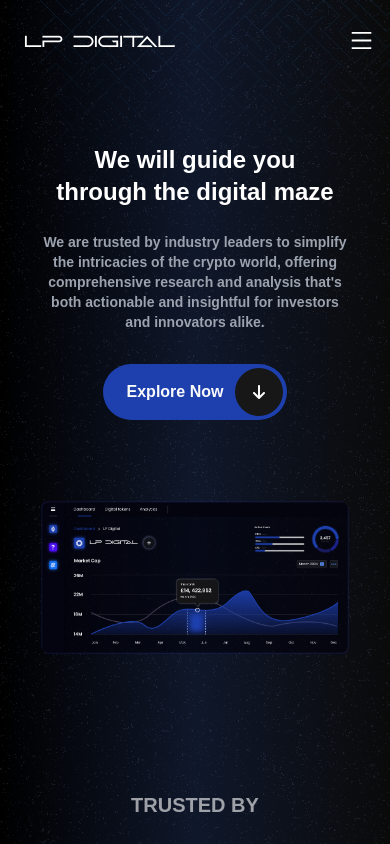
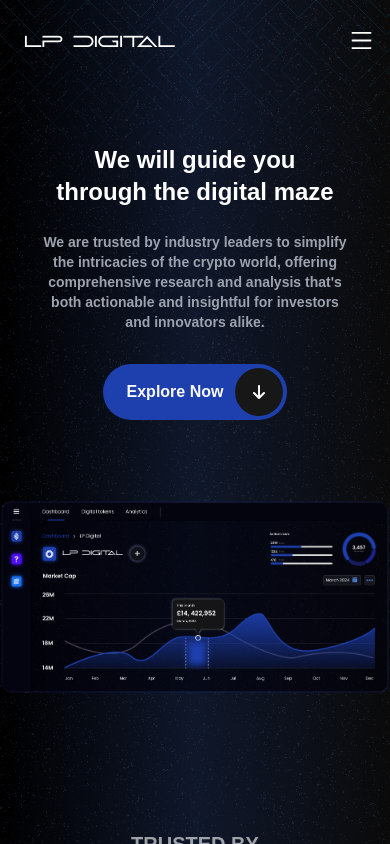
Before and after one commit to liamtphillips/LPDigital, a React (Vite) app: page / in a window 390 px wide. Shown: the top 844 px of the page. Built offline with nearby package versions, Linux system fonts and the light colour scheme.

Commit message:
maze bg fixed

```diff
--- a/src/components/Landing.jsx
+++ b/src/components/Landing.jsx
@@ -8,7 +8,7 @@
 
 const Landing = () => {
     return (
-        <motion.section className=' bg-noise bg-cover lg:min-h-screen px-10 lg:px-0 '
+        <motion.section className=' bg-noise bg-cover lg:min-h-screen  lg:px-0 '
             initial={{ opacity: 0 }}
             animate={{ opacity: 1 }}
             exit={{ opacity: 0 }}
@@ -17,7 +17,7 @@
             <div className=''>
                 <img src={bgline2} className='absolute top-0 opacity-40 lg:opacity-10 z-[-1] max-w-screen mx-auto' />
             </div>
-            <div className='flex flex-col justify-center items-center'>
+            <div className='flex flex-col justify-center items-center px-10'>
                 <div className='flex flex-col text-center mt-36'>
                     <h1 className='text-white font-bold text-2xl lg:text-5xl'>We will guide you<br></br>through the digital maze</h1>
                 </div>
```
